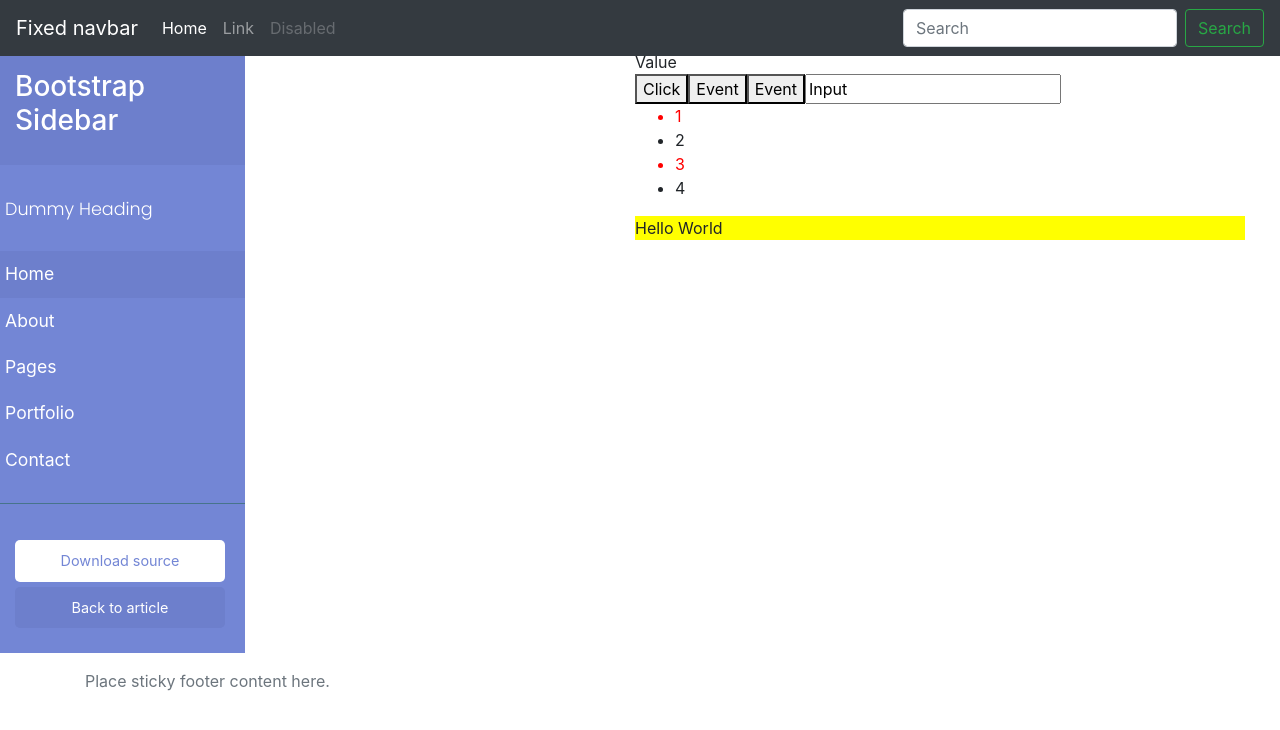
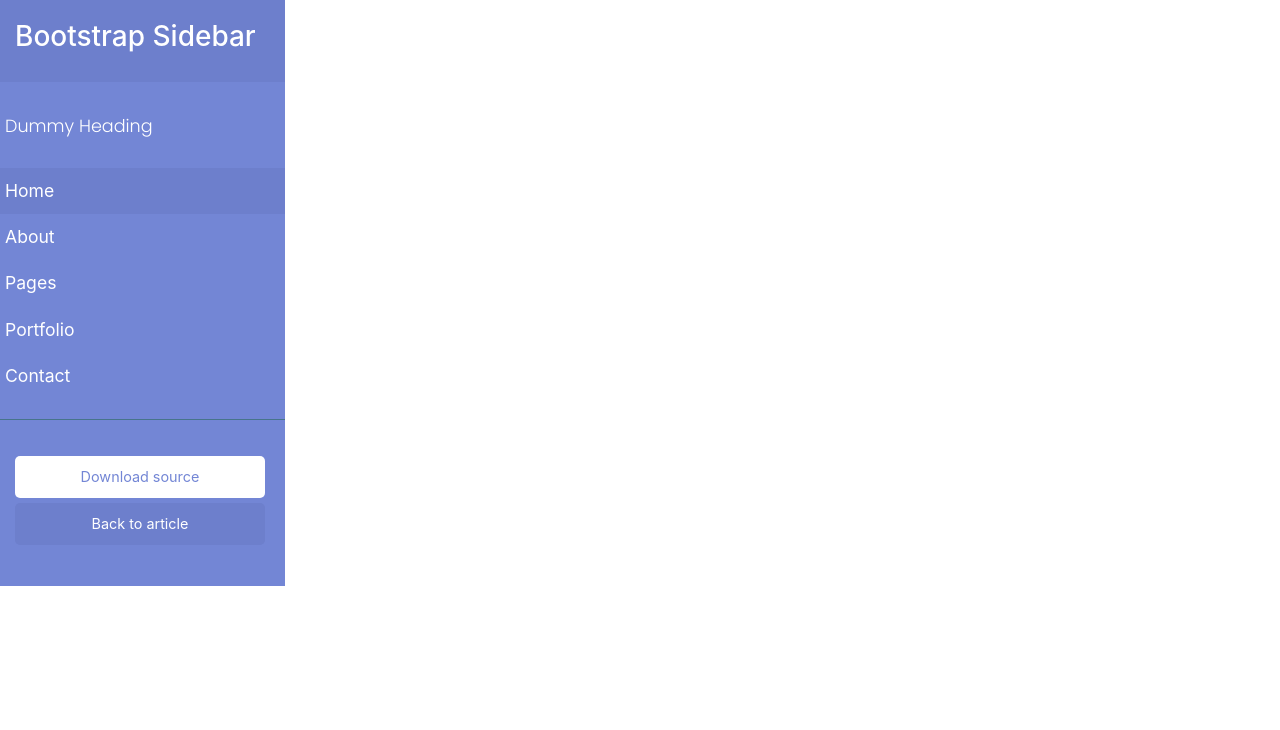
Before and after one commit to lalitzz/Mean-Angular-App, an Angular app: page / in a window 1280 px wide. Shown: the top 730 px of the page. Built offline with nearby package versions, Linux system fonts and the light colour scheme.

Commit message:
Added Service for dummy tweet

```diff
--- a/src/app/app.component.html
+++ b/src/app/app.component.html
@@ -1,14 +1,10 @@
-<app-header></app-header>
-<div class="container-fluid main">
+<div class="container-fluid main" id="">
   <div class="row">
-    <div class="col-sm">
+    <div class="col-sm-3">
       <app-sidebar></app-sidebar>
     </div>
-    <div class="col-sm">
-      <app-main [element]="hello" (fire)="countChange($event)">
-        <app-dummy></app-dummy>
-      </app-main>
+    <div class="col-sm-9">
+
     </div>
   </div>
 </div>
-<app-footer></app-footer>
--- a/src/app/app.component.scss
+++ b/src/app/app.component.scss
@@ -2,6 +2,7 @@
   padding: 0;
 }
 .main {
-  margin-top: 50px;
+  margin-top: 0;
   margin-left: -20px;
+  min-height: 100%;
 }
--- a/src/app/app.module.ts
+++ b/src/app/app.module.ts
@@ -15,6 +15,7 @@
 import { BasicHighlightDirective } from './directives/basichighlight.directive';
 import { BetterHighlightDirective } from './directives/better/betterhighlight.directive';
 import { UnlessDirective } from './directives/unless/unless.directive';
+import { TweetService } from './services/tweet.service';
 
 @NgModule({
   declarations: [
@@ -32,7 +33,7 @@
     BrowserModule,
     FormsModule
   ],
-  providers: [],
+  providers: [TweetService],
   bootstrap: [AppComponent]
 })
 export class AppModule { }
--- /dev/null
+++ b/src/app/services/tweet.service.ts
@@ -0,0 +1,31 @@
+export class TweetService {
+  private tweets: [{
+      tweet: 'My first Tweet',
+      owner: 'Lalit',
+      created_at: '27-Mar-2017',
+      updted_at: '27-Mar-2017'
+    },
+    {
+      tweet: 'My first Tweet',
+      owner: 'Lalit',
+      created_at: '27-Mar-2017',
+      updted_at: '27-Mar-2017'
+    },
+    {
+      tweet: 'My first Tweet',
+      owner: 'Lalit',
+      created_at: '27-Mar-2017',
+      updted_at: '27-Mar-2017'
+    }
+  ];
+
+  getTweet(): Array<Object> {
+    return this.tweets.slice();
+  }
+
+  addTweetes(tweet: Object): void {
+    this.tweets.push(tweet);
+  }
+
+
+}
--- a/src/app/sidebar/sidebar.component.scss
+++ b/src/app/sidebar/sidebar.component.scss
@@ -54,11 +54,13 @@
 }
 
 #sidebar {
-    min-width: 250px;
-    max-width: 250px;
+    min-width: 100%;
+    max-width: 100%;
     background: #7386D5;
     color: #fff;
     transition: all 0.3s;
+    min-height: 100%;
+    max-height: 100%;
 }
 
 #sidebar.active {
```
Also changed, not shown: src/app/services/common.service.ts (added).
